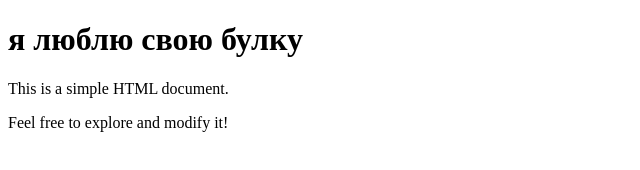
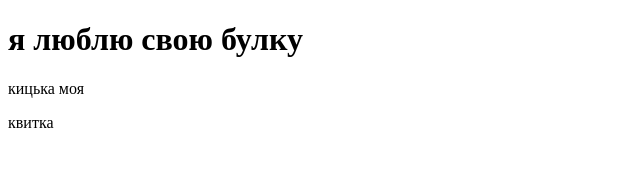
Before and after one commit to 01eksandr0/learn-branches, a plain HTML site: page index.html in a window 1280 px wide. Shown: the whole page, without its empty margins (0-640 px from the left). Drawn offline with Linux system fonts and the light colour scheme.

Commit message:
change text

```diff
--- a/index.html
+++ b/index.html
@@ -8,8 +8,8 @@
   <body>
     <div>
       <h1>я люблю свою булку</h1>
-      <p>This is a simple HTML document.</p>
-      <p>Feel free to explore and modify it!</p>
+      <p>кицька моя</p>
+      <p>квитка</p>
     </div>
   </body>
 </html>
```
